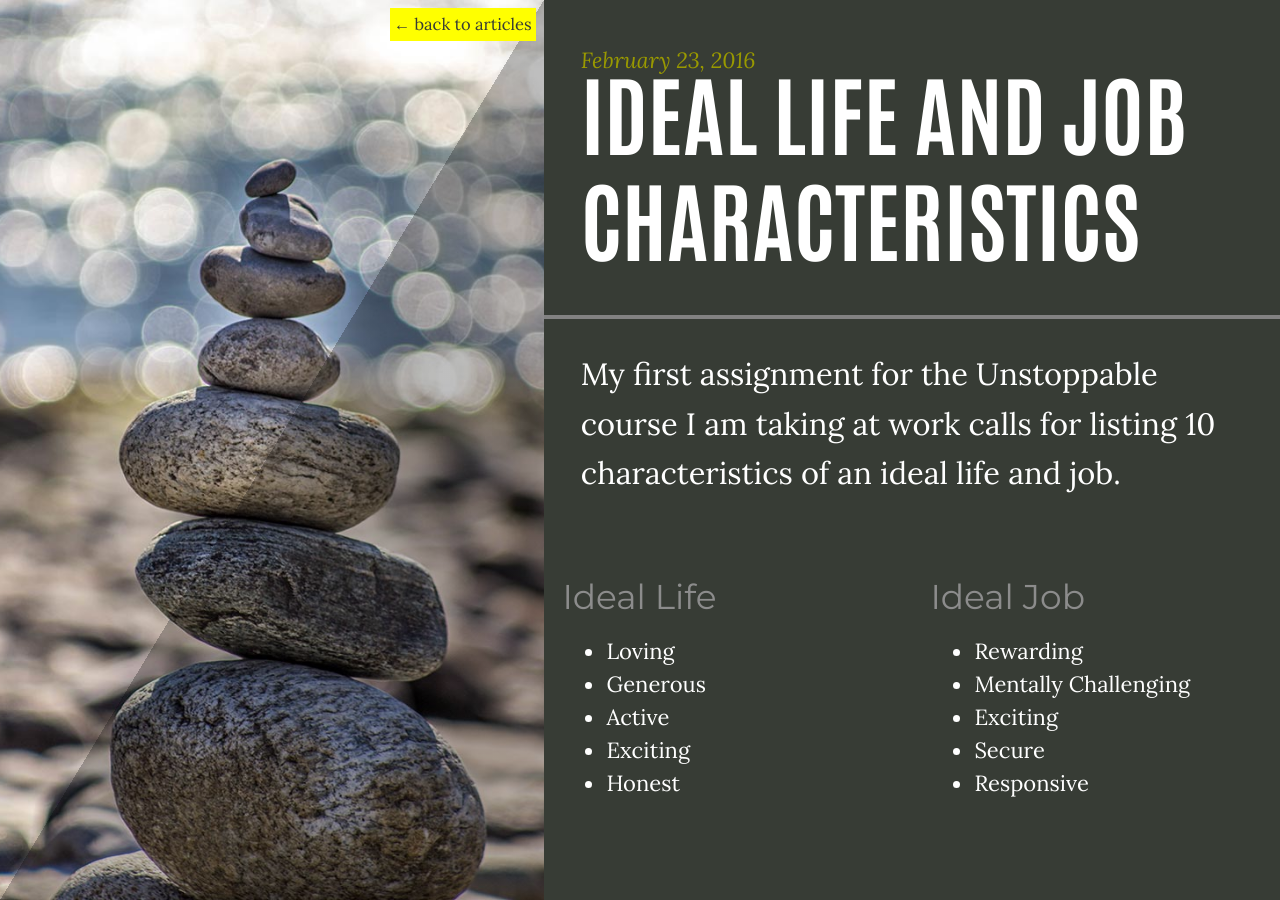
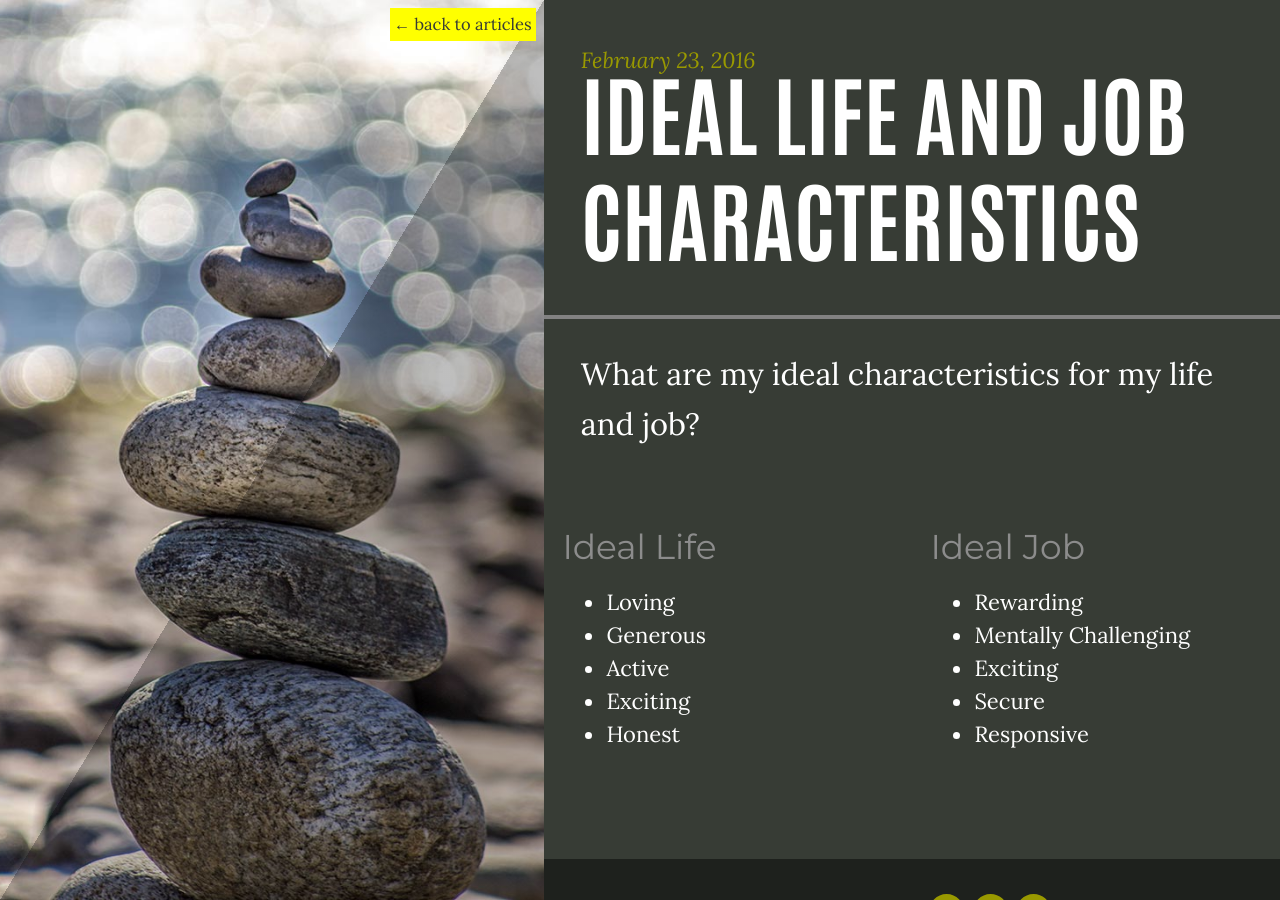
Before and after one commit to brianmaierjr/brianmaierjr.github.io, a Jekyll site: the page built from _posts/2016-02-23-ideal-life-and-job.md, in a window 1280 px wide. Built offline with Jekyll 4.4.1, drawn with Linux system fonts in a browser that asks for light colours; nearby versions of some CDN libraries; comment, search, counter and statistics services are not loaded.

Commit message:
Update 2016-02-23-ideal-life-and-job.md

```diff
--- a/_posts/2016-02-23-ideal-life-and-job.md
+++ b/_posts/2016-02-23-ideal-life-and-job.md
@@ -4,7 +4,7 @@ title: "Ideal Life and Job Characteristics"
 image: ideal-life-and-job.jpg
 ---
 
-My first assignment for the Unstoppable course I am taking at work calls for listing 10 characteristics of an ideal life and job.
+What are my ideal characteristics for my life and job?
 
 <div class="flex__container">
     <div class="flex__item">
```
